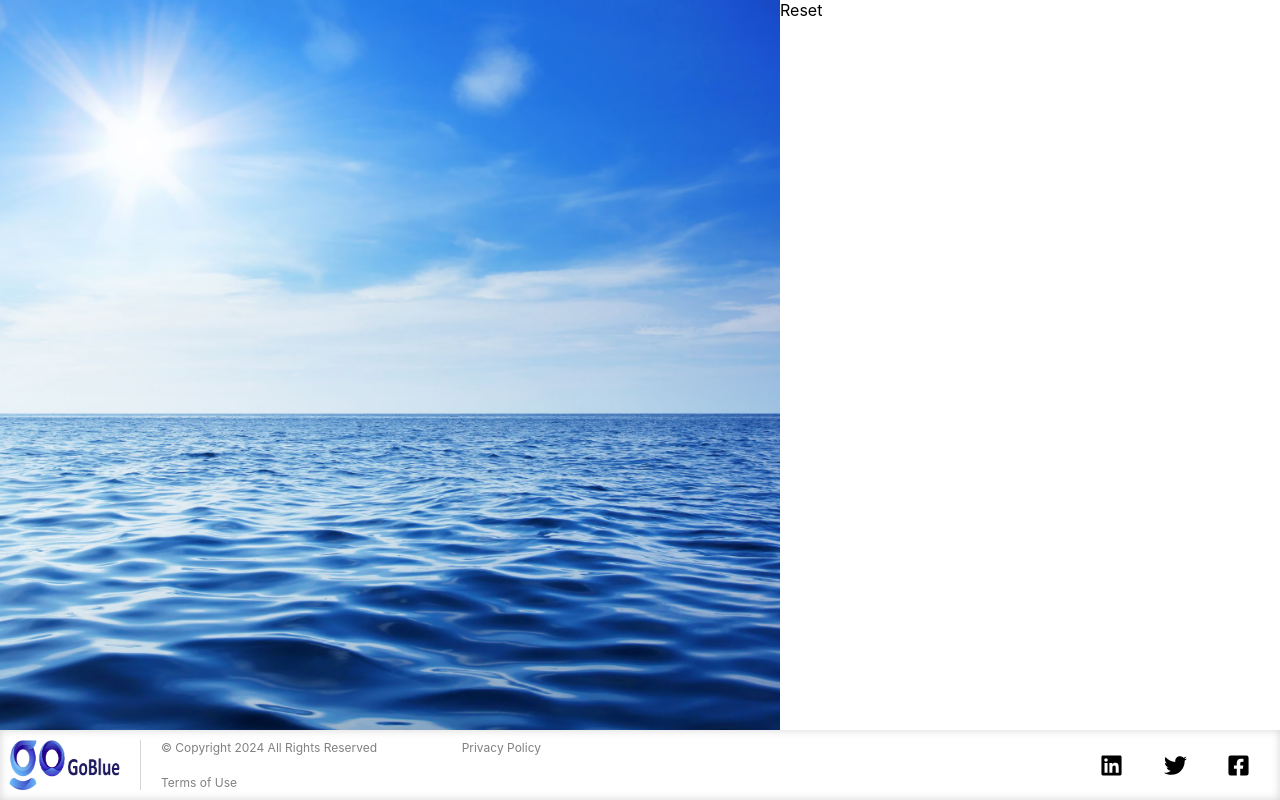
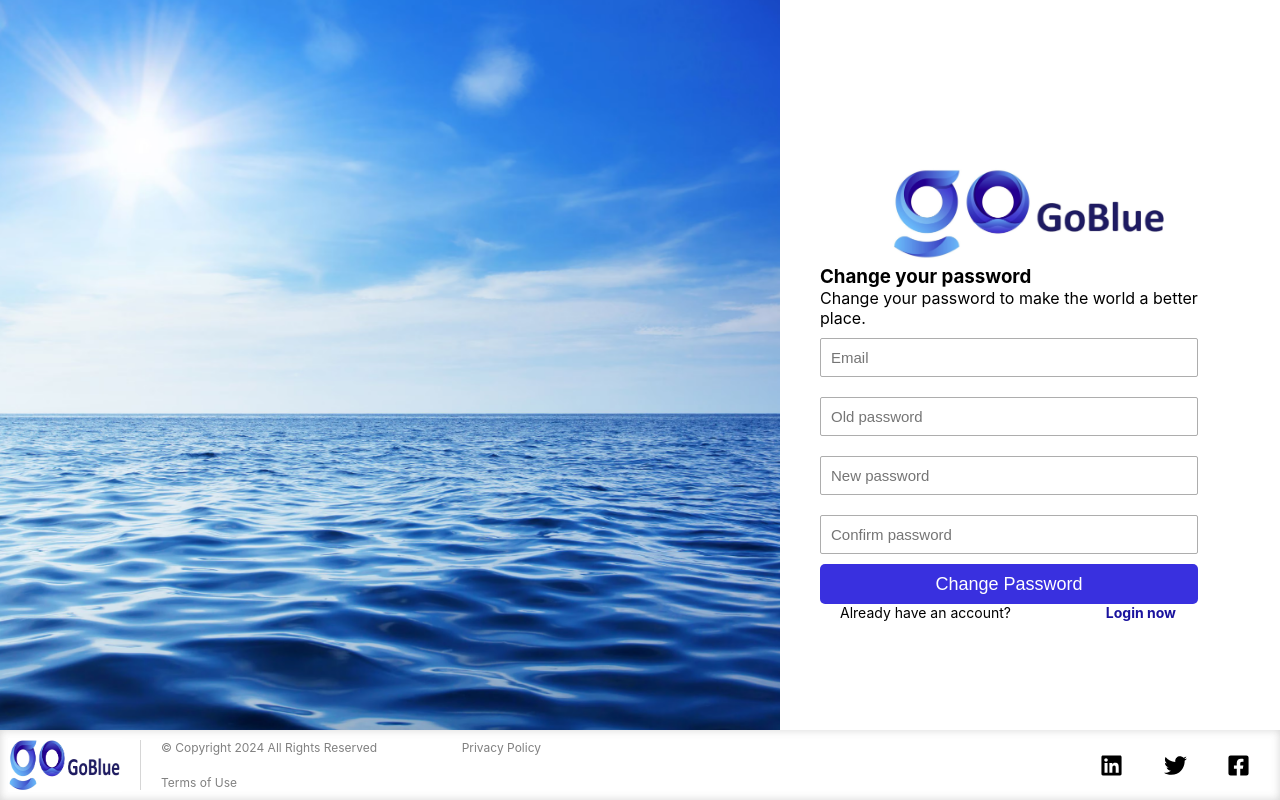
Before and after one commit to RamonMaximiliano/goblue, a React (Create React App) app: page /ChangePassword in a window 1280 px wide. Built offline with nearby package versions, Linux system fonts and the light colour scheme.

Commit message:
feat: added routes

```diff
--- a/src/App.tsx
+++ b/src/App.tsx
@@ -9,25 +9,28 @@ import { Footer } from './components/Footer/Footer';
 
 function App() {
   return (
+    <>
+      <Routes>
+        <Route path="/Logged" element={<Logged />} />
+        <Route path="*"
+          element={
             <div className="App">
-
               <div className="main-div">
-
                 <div className="main-img" style={{ backgroundImage: `url(${oceanImage})` }}></div>
                 <div className="main-side">
                   <Routes>
                     <Route path="/" element={<Login />} />
                     <Route path="/ChangePassword" element={<Reset />} />
                     <Route path="/Register" element={<Register />} />
-          <Route path="/Logged" element={<Logged />} />
                   </Routes>
                 </div>
               </div>
-
               <Footer />
-
-
             </div>
+          }
+        />
+      </Routes>
+    </>
   );
 }
 
@@ -37,11 +40,6 @@ export default App;
 
 /*
 
-Register page
-Login page
-Change password page
-
 #1e1b62
 
-
 */
--- a/src/components/Logged/Logged.tsx
+++ b/src/components/Logged/Logged.tsx
@@ -1,7 +1,20 @@
-export const Logged = ()=>{
-    return(
+import whale from "../../images/whale.jpg"
+import './styles.css';
+import { Link } from "react-router-dom";
+
+export const Logged = () => {
+    return (
         <>
-        Logged
+            <div className="main-logged">
+                <div className="logged-text">
+                    <h1>Welcome <span>max</span>, you are now logged!</h1>
+                    <div className="logged-buttons">
+                        <Link to="/"><button>Back to Login</button></Link>
+                        <button>Delete my User</button>
+                    </div>
+                </div>
+                <img src={whale} />
+            </div>
         </>
     )
 }
--- /dev/null
+++ b/src/components/Logged/styles.css
@@ -0,0 +1,53 @@
+.main-logged {
+  max-width: 80%;
+  margin: auto;
+  align-items: center;
+  text-align: center;
+}
+.main-logged img {
+  max-width: 100%;
+}
+
+.logged-text {
+  margin-top: 30px;
+  margin-bottom: 50px;
+  display: flex;
+  flex-direction: column;
+  justify-content: space-between;
+  height: 80px;
+}
+.logged-text h1 {
+  font-size: 25px;
+  color: #2218d6;
+}
+.logged-text h1 span {
+  color: red;
+}
+
+.logged-buttons {
+  width: 30%;
+  display: flex;
+  justify-content: space-between;
+  margin: auto;
+  margin-top:20px;
+  flex-wrap: wrap;
+}
+
+.logged-buttons button {
+  padding: 10px;
+  font-size: 16px;
+  font-weight: bold;
+  height: 40px;
+  width: 150px;
+  color: white;
+  background-color: #3930df;
+  border: none;
+  border-radius: 5px;
+  transition: all 100ms;
+}
+
+.logged-buttons button:hover {
+  background-color: #1912a5;
+  cursor: pointer;
+  transition: all 100ms;
+}
--- a/src/components/Login/Login.tsx
+++ b/src/components/Login/Login.tsx
@@ -1,5 +1,6 @@
 import logo from "../../images/logo.jpg"
 import './styles.css';
+import { Link } from "react-router-dom";
 
 export const Login = () => {
     return (
@@ -17,13 +18,11 @@ export const Login = () => {
                     <input placeholder="Password" />
                 </div>
 
-                <a href="#" className="anchor"><p>Change password</p></a>
-
-                <button className="signin-button">Sign In</button>
-
+                <Link to="/ChangePassword" className="anchor"><p>Change password</p></Link>
+                <Link to="/Logged" className="anchor"><button className="signin-button">Sign In</button></Link>
                 <div className="signup-link">
                     <p>Don&apos;t have an account?</p>
-                    <a href="#" className="anchor"><p>Signup now</p></a>
+                    <Link to="/Register" className="anchor"><p>Signup now</p></Link>
                 </div>
 
             </div>
--- a/src/components/Register/Register.tsx
+++ b/src/components/Register/Register.tsx
@@ -1,7 +1,32 @@
-export const Register = ()=>{
-    return(
+import logo from "../../images/logo.jpg"
+import './styles.css';
+import { Link } from "react-router-dom";
+
+export const Register = () => {
+    return (
         <>
-        Register
+            <div className="register-main">
+                <div className="logo-register">
+                    <img src={logo} />
+                </div>
+                <div>
+                    <h3>Register in GoGreen</h3>
+                    <p>Register to make the world a better place.</p>
+                </div>
+                <div className="register-input">
+                    <input placeholder="Enter your name" />
+                    <input placeholder="Enter your email" />
+                    <input placeholder="Create password" />
+                    <input placeholder="Confirm password" />
+                </div>
+
+                <Link to="/" className="anchor"><button className="login-button">Register</button></Link>
+                <div className="login-link">
+                    <p>Already have an account?</p>
+                    <Link to="/" className="anchor"><p>Login now</p></Link>
+                </div>
+
+            </div>
         </>
     )
 }
--- /dev/null
+++ b/src/components/Register/styles.css
@@ -0,0 +1,89 @@
+* {
+  margin: 0;
+  padding: 0;
+  box-sizing: border-box;
+}
+
+.register-main {
+  width: 100%;
+  height: 60%;
+  margin-left: 20px;
+  margin-right: 20px;
+  margin-top: auto;
+  margin-bottom: auto;
+  display: flex;
+  flex-direction: column;
+  padding: 20px;
+  justify-content: space-between;
+}
+
+.logo-register {
+  margin-left: auto;
+  margin-right: auto;
+}
+
+.logo-register img {
+  max-width: 280px;
+}
+
+.register-input {
+  display: flex;
+  flex-direction: column;
+}
+
+.register-input input {
+  padding: 10px;
+  font-size: 15px;
+  width: 90%;
+  margin-top: 10px;
+  margin-bottom: 10px;
+  border: 1px solid rgb(173, 173, 173);
+  border-radius: 2px;
+  transition: all 100ms;
+}
+
+.register-input input:focus {
+  outline: none;
+  border-color: #2920d6;
+  transition: all 100ms;
+}
+
+.anchor {
+  text-decoration: none;
+  color: #1a139e;
+  font-weight: bold;
+  font-size: 14px;
+  transition: all 100ms;
+}
+
+.anchor:hover {
+  text-decoration: underline;
+  transition: all 100ms;
+}
+
+.login-link {
+  width: 80%;
+  justify-content: space-between;
+  display: flex;
+  font-size: 14px;
+  margin-left: 20px;
+  margin-right: 20px;
+}
+
+.login-button {
+  color: white;
+  width: 90%;
+  height: 40px;
+  background-color: #3930df;
+  border: none;
+  padding: 10px;
+  border-radius: 5px;
+  font-size: 18px;
+  transition: all 100ms;
+}
+
+.login-button:hover {
+  background-color: #1912a5;
+  cursor: pointer;
+  transition: all 100ms;
+}
--- a/src/components/Reset/Reset.tsx
+++ b/src/components/Reset/Reset.tsx
@@ -1,7 +1,32 @@
-export const Reset = ()=>{
-    return(
+import logo from "../../images/logo.jpg"
+import './styles.css';
+import { Link } from "react-router-dom";
+
+export const Reset = () => {
+    return (
         <>
-        Reset
+            <div className="change-main">
+                <div className="logo-change">
+                    <img src={logo} />
+                </div>
+                <div>
+                    <h3>Change your password</h3>
+                    <p>Change your password to make the world a better place.</p>
+                </div>
+                <div className="change-input">
+                    <input placeholder="Email" />
+                    <input placeholder="Old password" />
+                    <input placeholder="New password" />
+                    <input placeholder="Confirm password" />
+                </div>
+
+                <Link to="/" className="anchor"><button className="change-button">Change Password</button></Link>
+                <div className="login-link">
+                    <p>Already have an account?</p>
+                    <Link to="/" className="anchor"><p>Login now</p></Link>
+                </div>
+
+            </div>
         </>
     )
 }
--- /dev/null
+++ b/src/components/Reset/styles.css
@@ -0,0 +1,89 @@
+* {
+  margin: 0;
+  padding: 0;
+  box-sizing: border-box;
+}
+
+.change-main {
+  width: 100%;
+  height: 60%;
+  margin-left: 20px;
+  margin-right: 20px;
+  margin-top: auto;
+  margin-bottom: auto;
+  display: flex;
+  flex-direction: column;
+  padding: 20px;
+  justify-content: space-between;
+}
+
+.logo-change {
+  margin-left: auto;
+  margin-right: auto;
+}
+
+.logo-change img {
+  max-width: 280px;
+}
+
+.change-input {
+  display: flex;
+  flex-direction: column;
+}
+
+.change-input input {
+  padding: 10px;
+  font-size: 15px;
+  width: 90%;
+  margin-top: 10px;
+  margin-bottom: 10px;
+  border: 1px solid rgb(173, 173, 173);
+  border-radius: 2px;
+  transition: all 100ms;
+}
+
+.change-input input:focus {
+  outline: none;
+  border-color: #2920d6;
+  transition: all 100ms;
+}
+
+.anchor {
+  text-decoration: none;
+  color: #1a139e;
+  font-weight: bold;
+  font-size: 14px;
+  transition: all 100ms;
+}
+
+.anchor:hover {
+  text-decoration: underline;
+  transition: all 100ms;
+}
+
+.login-link {
+  width: 80%;
+  justify-content: space-between;
+  display: flex;
+  font-size: 14px;
+  margin-left: 20px;
+  margin-right: 20px;
+}
+
+.change-button {
+  color: white;
+  width: 90%;
+  height: 40px;
+  background-color: #3930df;
+  border: none;
+  padding: 10px;
+  border-radius: 5px;
+  font-size: 18px;
+  transition: all 100ms;
+}
+
+.change-button:hover {
+  background-color: #1912a5;
+  cursor: pointer;
+  transition: all 100ms;
+}
```
Also changed, not shown: src/images/whale.jpg (added). Lines whose indentation alone changed are shown as unchanged.
